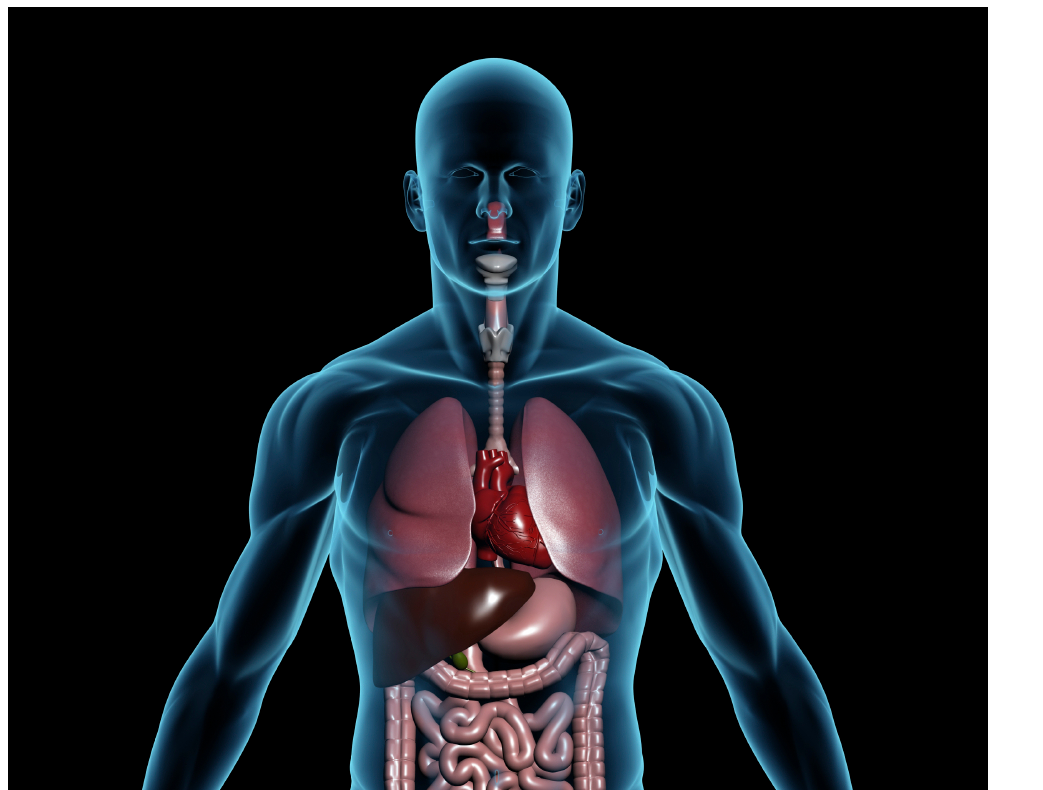
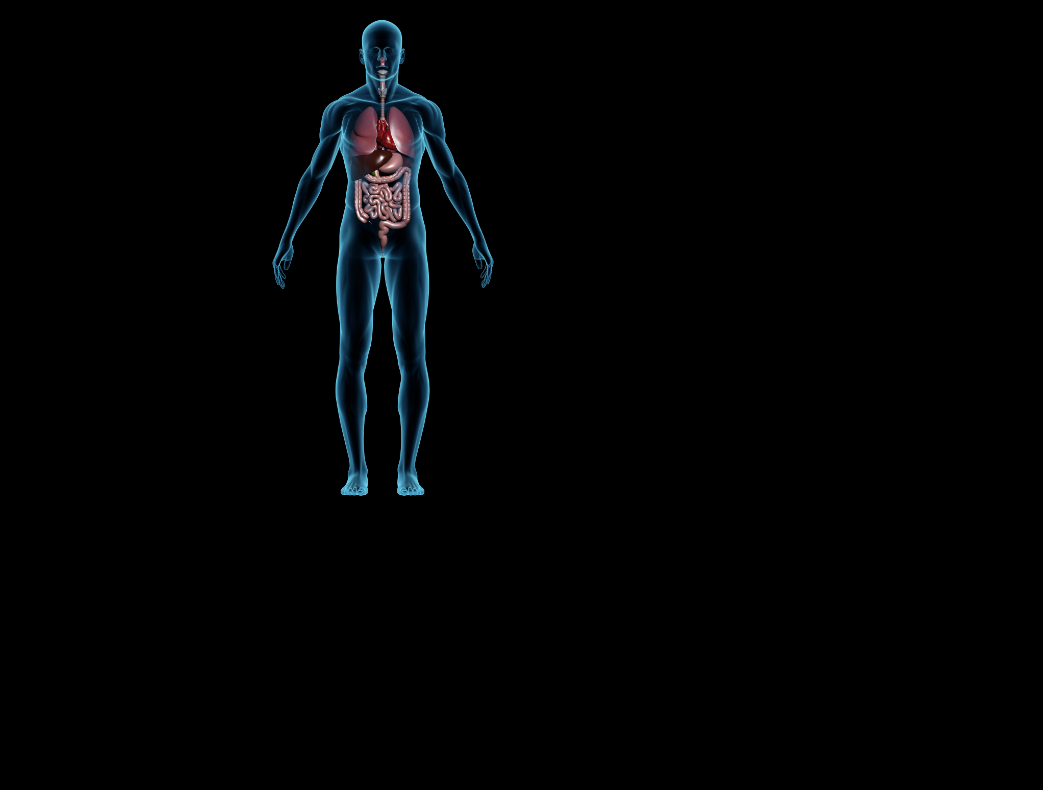
Before and after one commit to ammcdonnell/Bodymap, a plain HTML site: page bodymap.html in a window 1280 px wide. Shown: the part 73-863 px from the top of the page, without its empty margins (0-1043 px from the left). After the commit the page ends 800 px from the top, so only its background shows below. Drawn offline with Linux system fonts and the light colour scheme.

Commit message:
changed stylesheet to exclude main

```diff
--- a/bodymap.html
+++ b/bodymap.html
@@ -4,7 +4,7 @@
   <meta charset="UTF-8">
   <meta http-equiv="X-UA-Compatible" content="IE=edge">
   <meta name="viewport" content="width=device-width, initial-scale=1.0">
-  <link rel="mainstylesheet" href=main.css>
+  <link rel="stylesheet" href=main.css>
   <title>Document</title>
 
 </head>
```
